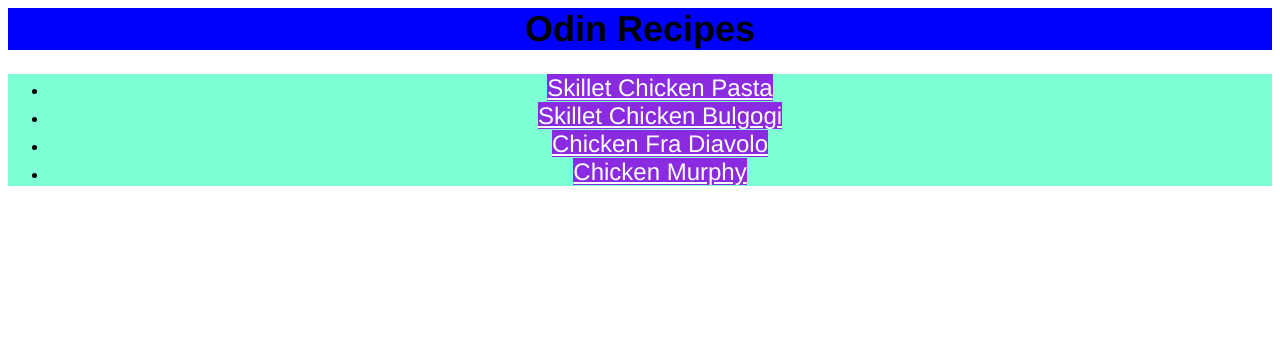
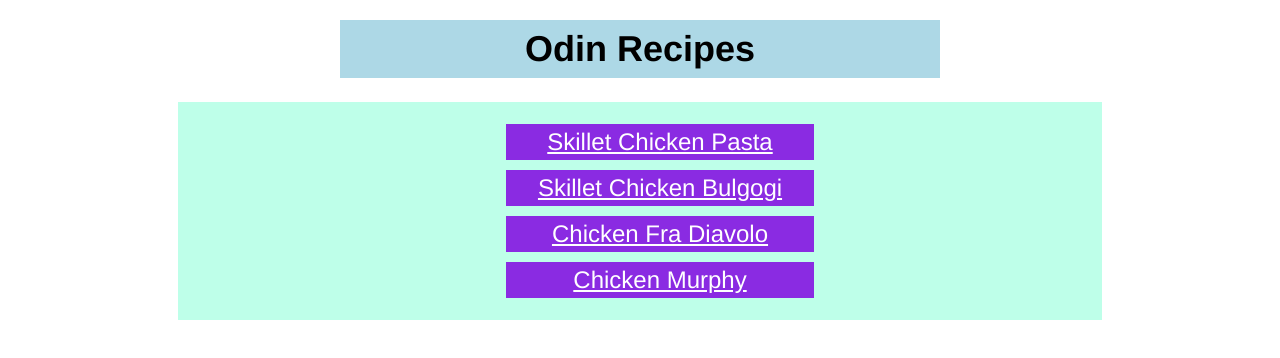
Before and after one commit to SirTortuga333/odin-recipes, a plain HTML site: page index.html in a window 1280 px wide. Drawn offline with Linux system fonts and the light colour scheme.

Commit message:
Modify index.html and style.css with new knowledge
Added divs to group content in index.html and modified style.css
to add some style and make it look better

```diff
--- a/index.html
+++ b/index.html
@@ -6,7 +6,10 @@
     <link rel="stylesheet" href="./style.css">
 </head>
 <body>
+    <div class="container-title">
         <h1 class="title">Odin Recipes</h1>
+    </div>
+    <div class="container-links">
         <ul>
             <li><a class="link" href="./recipes/skillet-chicken-pasta.html">Skillet Chicken Pasta</a></li>
 
@@ -16,5 +19,6 @@
 
             <li><a class="link" href="./recipes/chicken-murphy.html">Chicken Murphy</a></li>
         </ul>
+    </div>
 </body>
 </html>
--- a/style.css
+++ b/style.css
@@ -15,16 +15,35 @@ h3{
     font-style: italic;
 }
 
+.container-title{
+    width: 600px;
+    margin: 20px auto;
+}
+
 .title{
     font-size: 36px;
     font-weight: bold;
-    background-color: #0000ff;
+    background-color: lightblue;
+    padding: 8px;
+}
+.container-links{
+    width: 900px;
+    margin: 0px auto;
+    background-color: rgba(127, 255, 212, 0.5);
+    padding: 6px 12px;
 }
 
 .link{
     font-size: 24px;
     color: #ffffff;
     background-color: #8a2be2;
+    padding: 4px;
+    display: inline-block;
+    width: 300px;
+}
+
+li{
+    margin: 10px auto;
 }
 
 .image{
@@ -46,7 +65,7 @@ h3{
 }
 
 ul{
-    background-color: aquamarine;
+    list-style-type: none;
 }
 
 ol{
```
Lines whose indentation alone changed are shown as unchanged.
